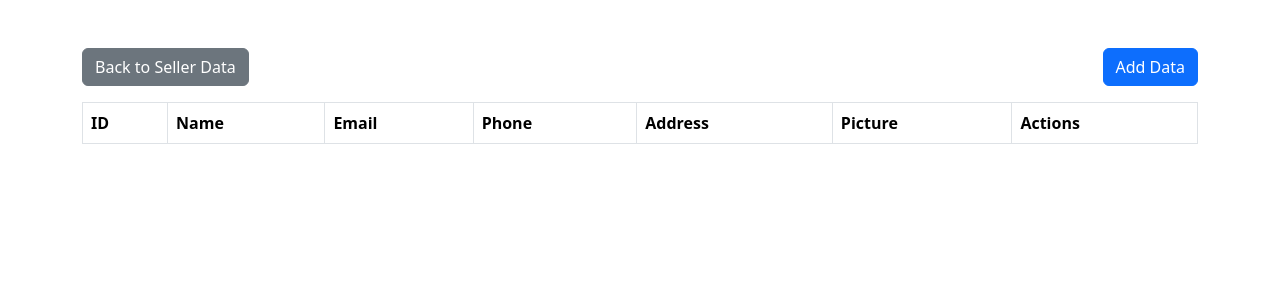
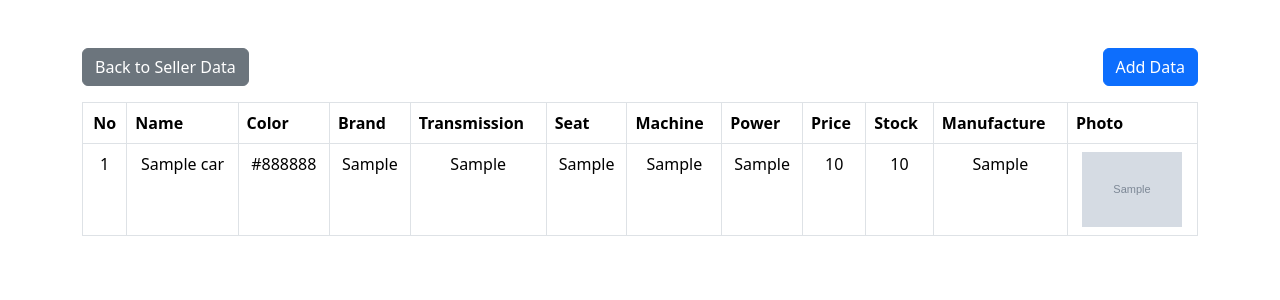
Before and after one commit to hanasoke/ecommerce-CI3, a CodeIgniter app: page /ecommerce-CI3/cars in a window 1280 px wide. Shown: the part 56-356 px from the top of the page. Run offline with CodeIgniter, Linux system fonts and the light colour scheme; tables that the repository leaves empty or names only in its code hold one stand-in row (values such as "Sample post"); grey boxes marked "Sample" are stand-in pictures; lists and menus that the app fills with data are empty.

Commit message:
update add & index for car

```diff
--- a/application/controllers/Car.php
+++ b/application/controllers/Car.php
@@ -25,7 +25,7 @@ class Car extends CI_Controller {
     {
         // list all cars
         $data['cars'] = $this->Car_model->get_cars();
-        $this->load->view('car/index');
+        $this->load->view('car/index', $data);
     }
 
     public function add()
@@ -67,7 +67,7 @@ class Car extends CI_Controller {
         $this->load->library('upload', $config);
 
         // Check if the form validation and file upload are successful
-        if($this->form_validation->run() == FALSE || !$this->upload->do_upload('seller_picture')) {
+        if($this->form_validation->run() == FALSE || !$this->upload->do_upload('photo')) {
             // validation or file upload failed
 
             $error = $this->upload->display_errors(); // Get file upload errors
@@ -98,7 +98,7 @@ class Car extends CI_Controller {
 
             // Insert data into the database
             if ($this->Car_model->add_car($data)) {
-                $this->session->set_flashdata('success', 'Car adeed successfully!');
+                $this->session->set_flashdata('success', 'Car added successfully!');
             } else {
                 $this->session->set_flashdata('error', 'Failed to add seller.');
             }
--- a/application/controllers/Home.php
+++ b/application/controllers/Home.php
@@ -27,7 +27,7 @@ class Home extends CI_Controller {
 	{
 		// List all sellers
 		$data['sellers'] = $this->Seller_model->get_sellers();
-		$this->load->view('home', $data);
+		$this->load->view('crud/home', $data);
 	}
 
     public function add()
--- a/application/views/car/index.php
+++ b/application/views/car/index.php
@@ -63,16 +63,61 @@
 					<table class="table table-bordered">
 						<thead>
 							<tr>
-								<th>ID</th>
+								<th class="text-center">No</th>
 								<th>Name</th>
-								<th>Email</th>
-								<th>Phone</th>
-								<th>Address</th>
-								<th>Picture</th>
-								<th>Actions</th>
+								<th>Color</th>
+								<th>Brand</th>
+								<th>Transmission</th>
+								<th>Seat</th>
+								<th>Machine</th>
+								<th>Power</th>
+								<th>Price</th>
+								<th>Stock</th>
+								<th>Manufacture</th>
+								<th>Photo</th>
 							</tr>
 						</thead>
 						<tbody>
+							<?php $i = 1; foreach($cars as $car) : ?>
+							<tr class="text-center">
+								<td>
+									<?= $i++; ?>
+								</td>
+								<td>
+									<?= $car->name; ?>
+								</td>
+								<td>
+									<?= $car->color; ?>
+								</td>
+								<td>
+									<?= $car->brand; ?>
+								</td>
+								<td>
+									<?= $car->transmission; ?>
+								</td>
+								<td>
+									<?= $car->seat; ?>
+								</td>
+								<td>
+									<?= $car->machine; ?>
+								</td>
+								<td>
+									<?= $car->power; ?>
+								</td>
+								<td>
+									<?= $car->price; ?>
+								</td>
+								<td>
+									<?= $car->stock; ?>
+								</td>
+								<td>
+									<?= $car->manufacture; ?>
+								</td>
+								<td>
+									<img src="<?php print base_url('public/img/cars/' . $car->photo); ?>" alt="Car Picture" width="100" >
+								</td>
+							</tr>
+							<?php endforeach; ?>
 						</tbody>
 					</table>
 				</div>
```
Also changed, not shown: application/views/crud/home.php (renamed from application/views/home.php), public/img/cars/7cc4b109a333e0b8d7e9ae8d563b22c3.jpg (added), public/img/cars/d5308b0b618d1cc479b9e501722adc08.jpg (added).
